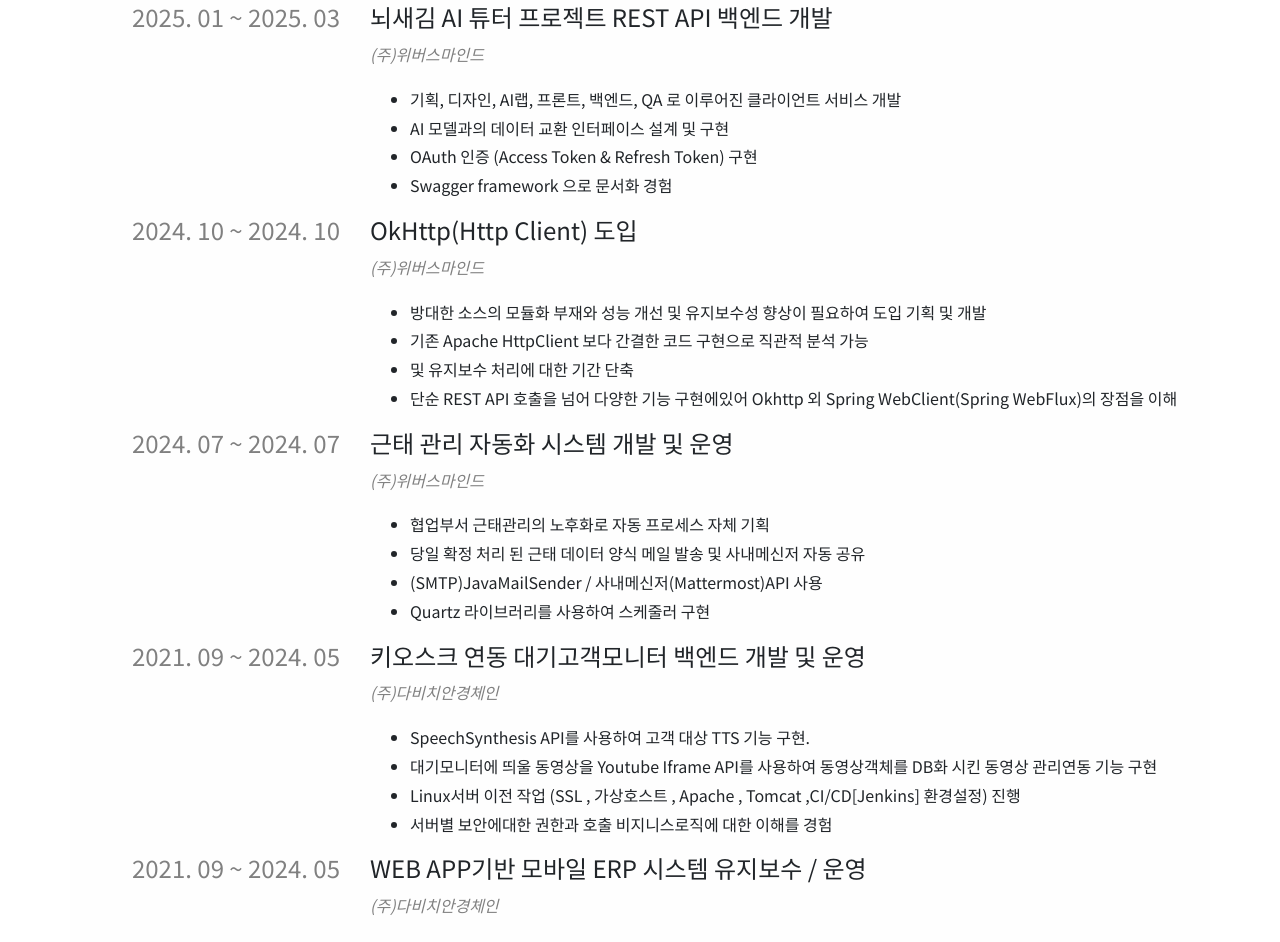
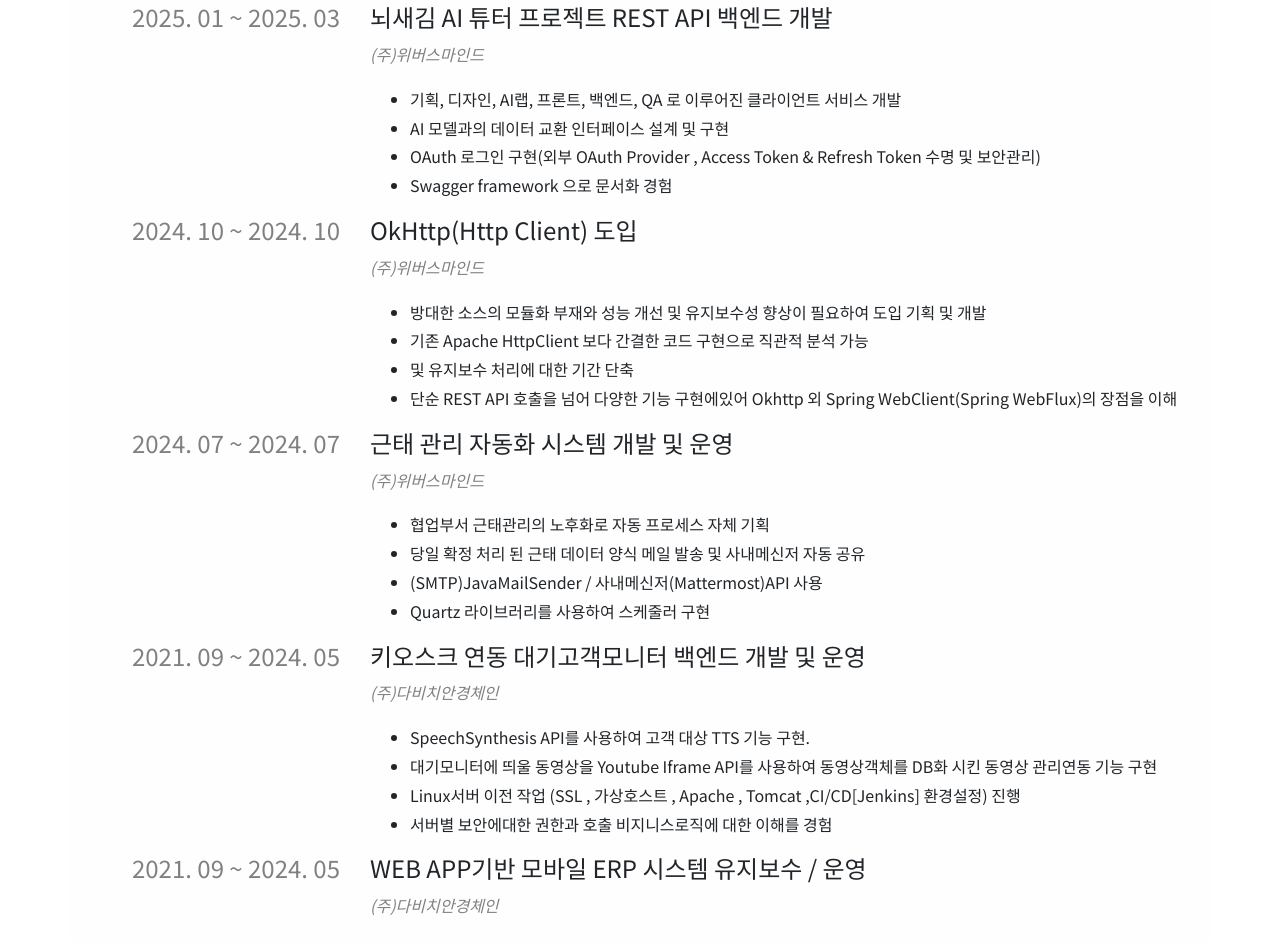
Before and after one commit to SonDongGyun/resume, a plain HTML site: page index.html in a window 1280 px wide. Shown: the part 2129-3071 px from the top of the page. Drawn offline with nearby package versions, Linux system fonts and the light colour scheme.

Commit message:
ㅇㅇㅇㅇㅇ

```diff
--- a/index.html
+++ b/index.html
@@ -471,7 +471,7 @@
                       AI 모델과의 데이터 교환 인터페이스 설계 및 구현
                     </li>
                     <li>
-                      OAuth 인증 (Access Token & Refresh Token) 구현
+                      OAuth 로그인 구현(외부 OAuth Provider , Access Token & Refresh Token 수명 및 보안관리)
                     </li>
                     <li>
                       Swagger framework 으로 문서화 경험
```
